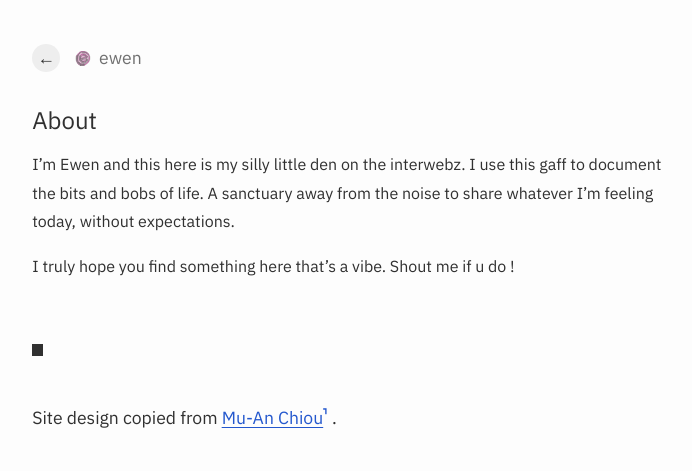
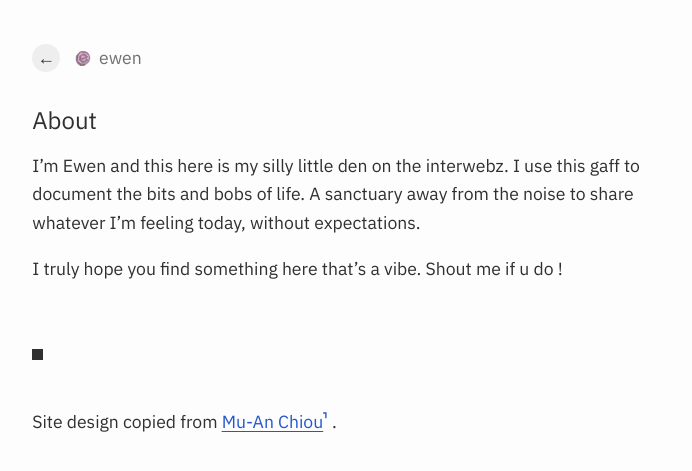
Before and after one commit to ewenme/site2, a Jekyll site: the page built from _pages/about.md, in a window 1280 px wide. Shown: the top 471 px of the page, without its empty margins (291-983 px from the left). Built offline with Jekyll 4.4.1, drawn with Linux system fonts in a browser that asks for light colours.

Commit message:
edit size for non post pages

```diff
--- a/_layouts/default.html
+++ b/_layouts/default.html
@@ -381,12 +381,10 @@
         {% endif %}
         {{ content }}
       {% endcapture %}
-      {% if page.collection == "posts" or page.collection == "pages" or page.collection == "sounds" %}
+      {% if page.collection == "posts" %}
         <article>
           {{ content_and_then_some }}
         </article>
-      {% elsif page.collection == "notes" %}
-        {{ content_and_then_some }}
       {% else %}
         {{ content_and_then_some }}
       {% endif %}
```
